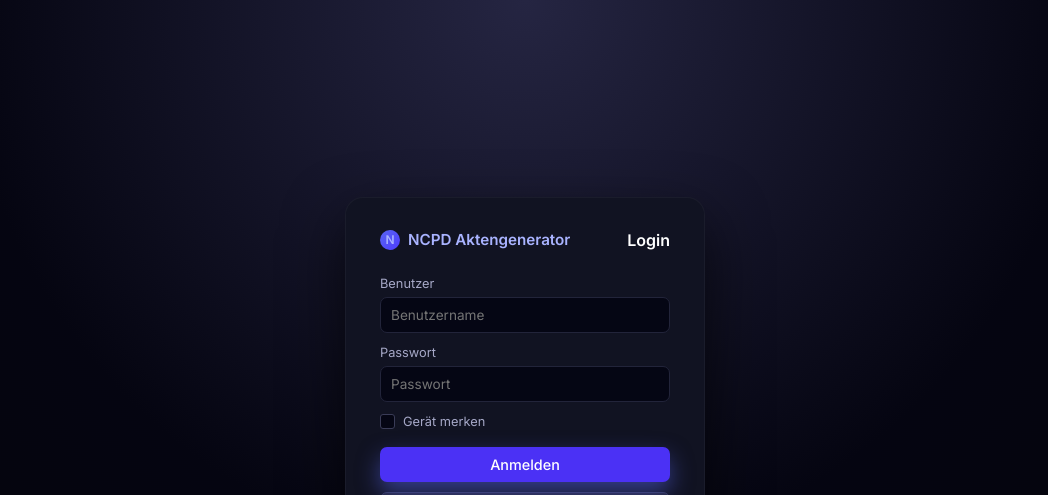
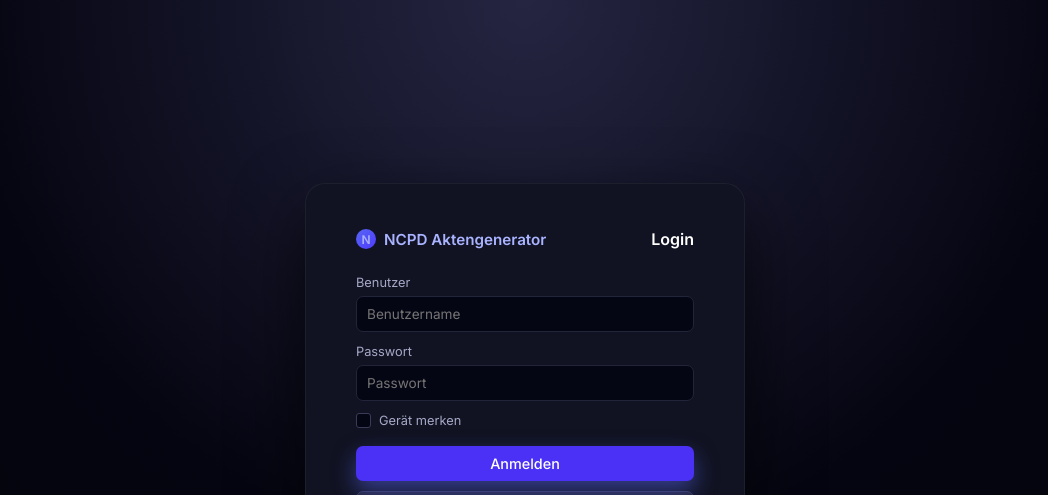
Before and after one commit to NewGamez/Aktengenerator, a plain HTML site: page index.html in a window 1280 px wide. Shown: the top 495 px of the page, without its empty margins (115-1163 px from the left). Drawn offline with Linux system fonts and the light colour scheme.

Commit message:
Update login-wrapper styles in index.html

```diff
--- a/index.html
+++ b/index.html
@@ -27,12 +27,12 @@
 
     .login-wrapper {
       background: #111322;
-      border-radius: 18px;
-      padding: 32px 34px 26px;
-      width: 360px;
-      box-shadow: 0 24px 60px rgba(0, 0, 0, 0.65);
-      border: 1px solid rgba(255, 255, 255, 0.04);
-    }
+      border-radius: 20px;
+      padding: 45px 50px 40px;
+      width: 440px;          /* vorher 360px */
+      box-shadow: 0 28px 70px rgba(0, 0, 0, 0.65);
+      border: 1px solid rgba(255, 255, 255, 0.05);
+}
 
     .login-header {
       display: flex;
```
